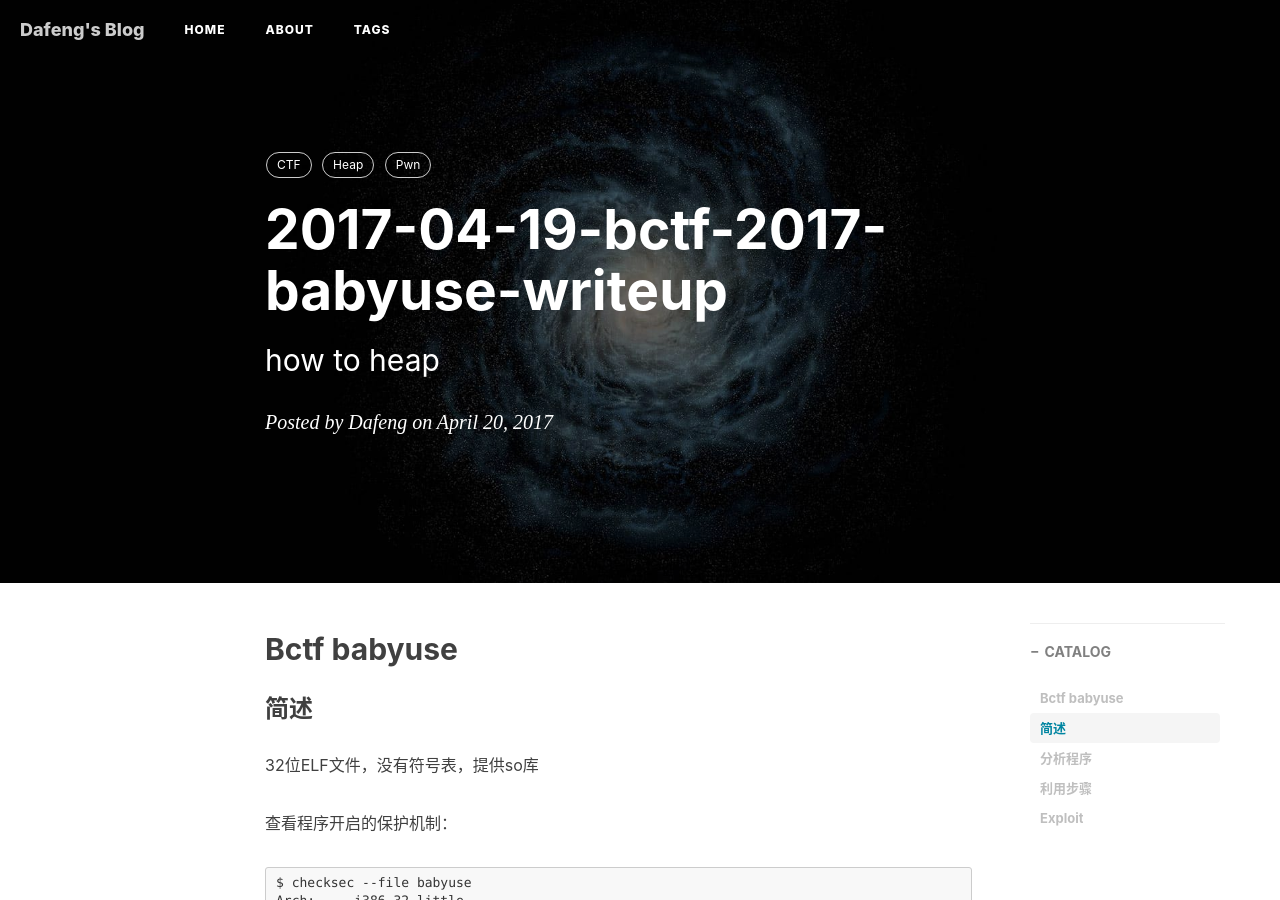
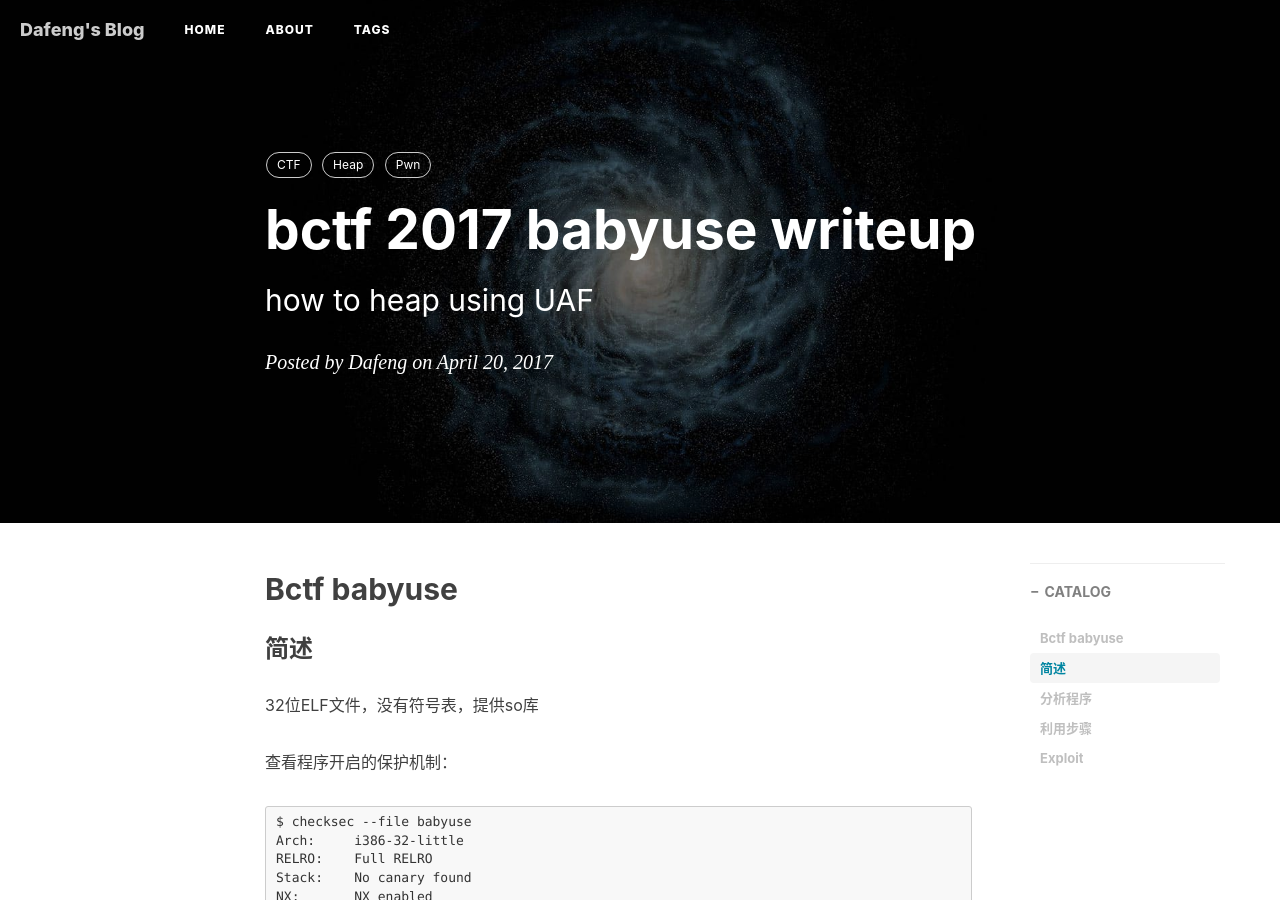
Before and after one commit to jessica1123/stfpeak.github.io, a Jekyll site: the page built from _posts/2017-04-19-bctf-2017-babyuse-writeup.md, in a window 1280 px wide and 900 px high. Built offline with Jekyll 4.4.1, drawn with Linux system fonts in a browser that asks for light colours; nearby versions of some CDN libraries; comment, search, counter and statistics services are not loaded.

Commit message:
modify title of babyuse

```diff
--- a/_posts/2017-04-19-bctf-2017-babyuse-writeup.md
+++ b/_posts/2017-04-19-bctf-2017-babyuse-writeup.md
@@ -1,7 +1,7 @@
 ---
 layout:     post
-title:      "2017-04-19-bctf-2017-babyuse-writeup"
-subtitle:   "how to heap"
+title:      "bctf 2017 babyuse writeup"
+subtitle:   "how to heap using UAF"
 date:       2017-04-19 19:30:00 -0800
 author:     "Dafeng"
 header-img: "img/post-bg-universe.jpg"
```
